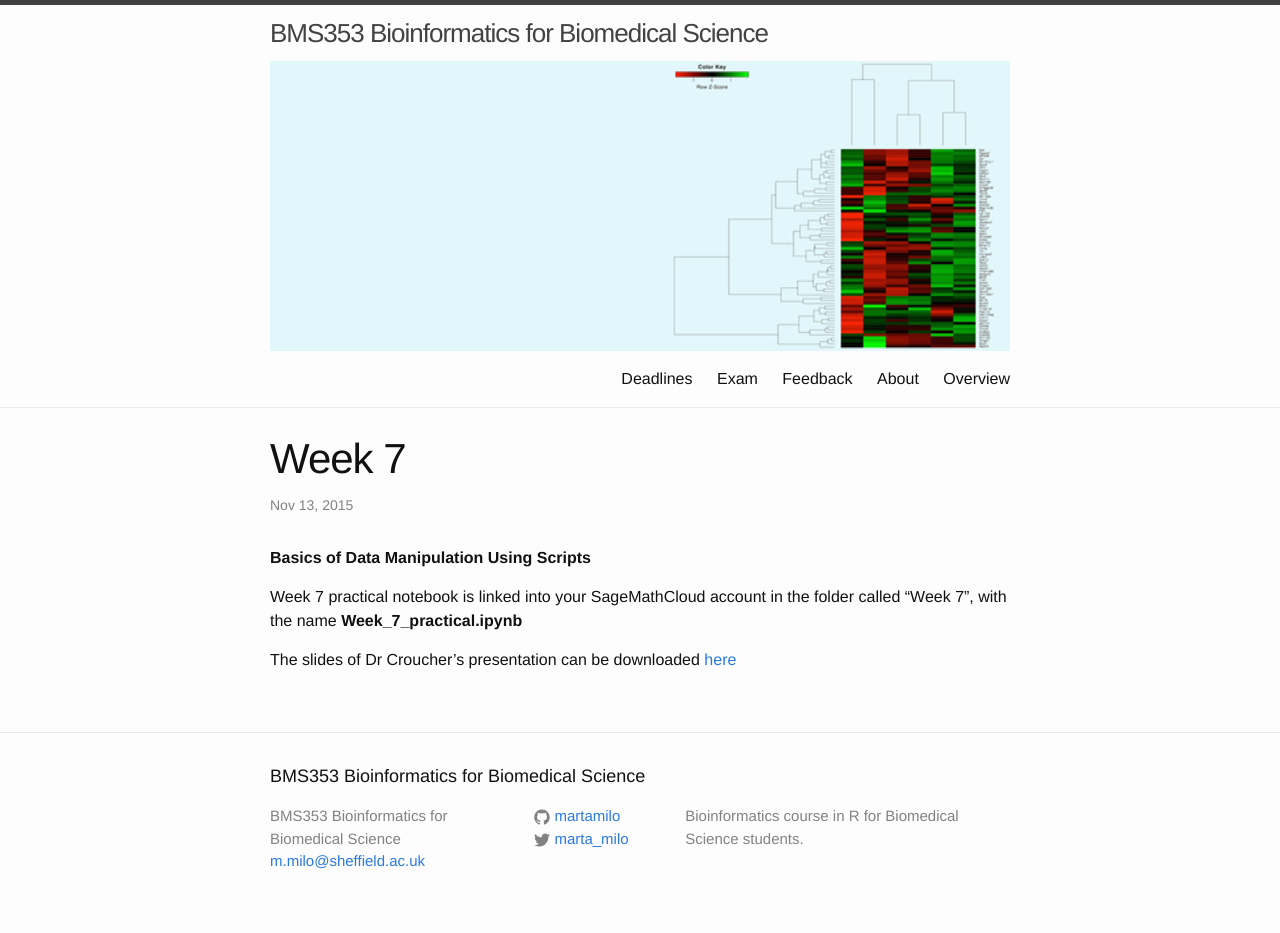
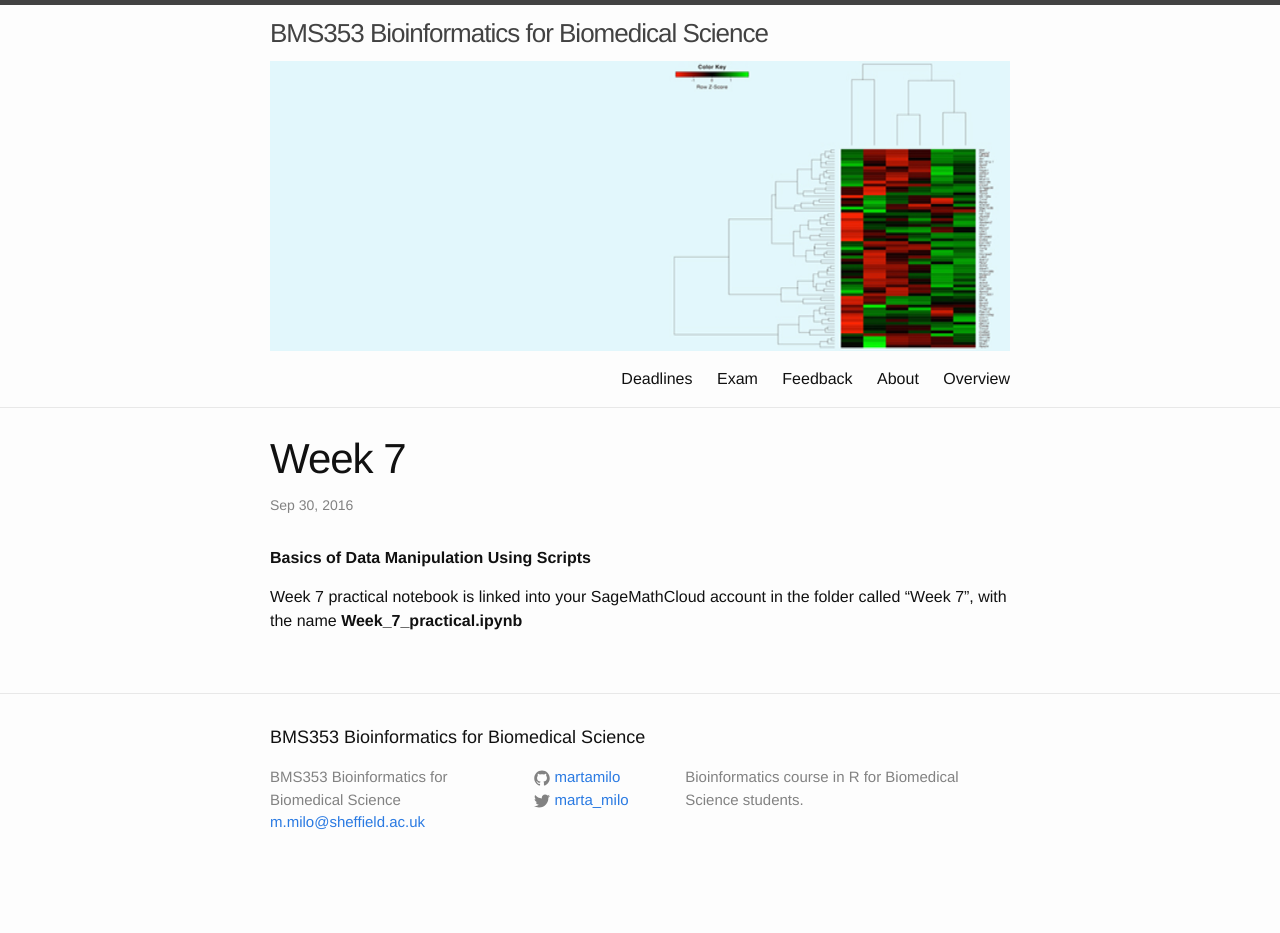
Before and after one commit to sods/bioinformatics, a Jekyll site: the page built from _posts/2015-11-13-week-7-basics-of-data-manipulation-using-scripts.md, in a window 1280 px wide. Built offline with Jekyll 4.4.1, drawn with Linux system fonts in a browser that asks for light colours; comment, search, counter and statistics services are not loaded; after the commit the page ends 900 px from its top, so only the background shows below that.

Commit message:
Update 2015-11-13-week-7-basics-of-data-manipulation-using-scripts.md
Update of times

```diff
--- a/_posts/2015-11-13-week-7-basics-of-data-manipulation-using-scripts.md
+++ b/_posts/2015-11-13-week-7-basics-of-data-manipulation-using-scripts.md
@@ -1,12 +1,10 @@
 ---
 layout: lab
 title: Week 7
-date: 2015-11-13 15:00
+date: 2016-09-30 15:00
 length: 2
-venue: IC 3.02
+venue:
 tagline: Basics of Data Manipulation Using Scripts
 ---
 
 Week 7 practical notebook is linked into your SageMathCloud account in the folder called "Week 7", with the name **Week_7_practical.ipynb**
-
-The slides of Dr Croucher's presentation can be downloaded [here](http://opendsi.cc/bioinformatics/assets/Practical_talk_Wk7.pdf)
```
